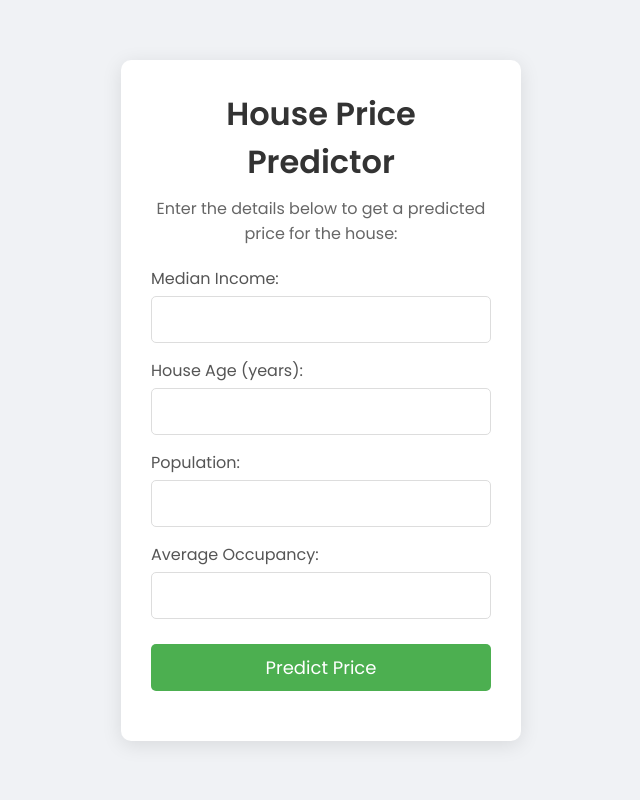
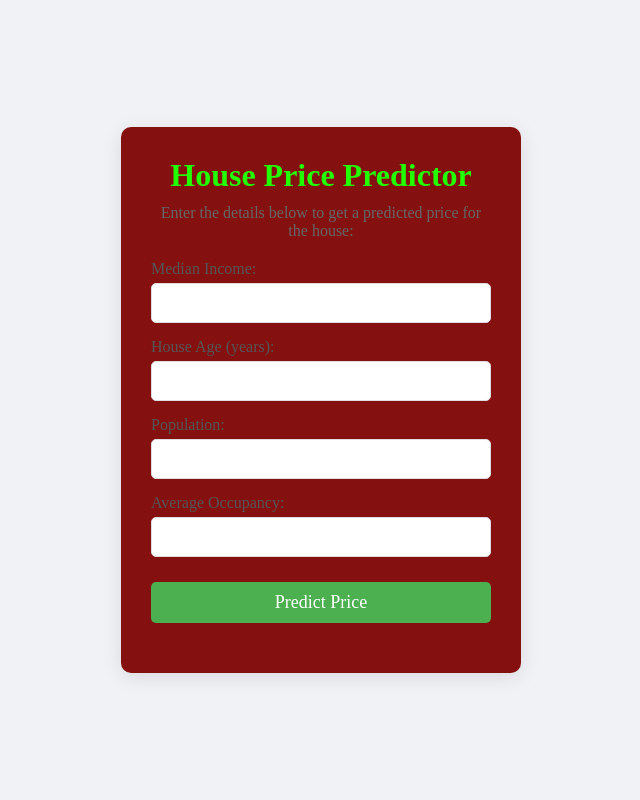
Before and after one commit to priya-n-git/render-flask-deploy, a Flask app: page / in a window 1280 px wide. Shown: the whole page, without its empty margins (319-959 px from the left). Run offline with Flask 3, Linux system fonts and the light colour scheme; parts of the project's set-up code (start-up, migrations or seed data) failed here and were passed over.

Commit message:
changed to  the ui branch

```diff
--- a/static/css/styles.css
+++ b/static/css/styles.css
@@ -3,7 +3,7 @@
     box-sizing: border-box;
     margin: 0;
     padding: 0;
-    font-family: 'Poppins', sans-serif;
+    font-family: 'Times New Roman', sans-serif;
 }
 
 body {
@@ -16,7 +16,7 @@ body {
 
 /* Container */
 .container {
-    background-color: white;
+    background-color: rgb(133, 16, 16);
     border-radius: 10px;
     box-shadow: 0px 4px 20px rgba(0, 0, 0, 0.1);
     padding: 30px;
@@ -26,7 +26,7 @@ body {
 
 h1 {
     font-weight: 600;
-    color: #333;
+    color: #22ff00;
     margin-bottom: 10px;
     text-align: center;
 }
```
